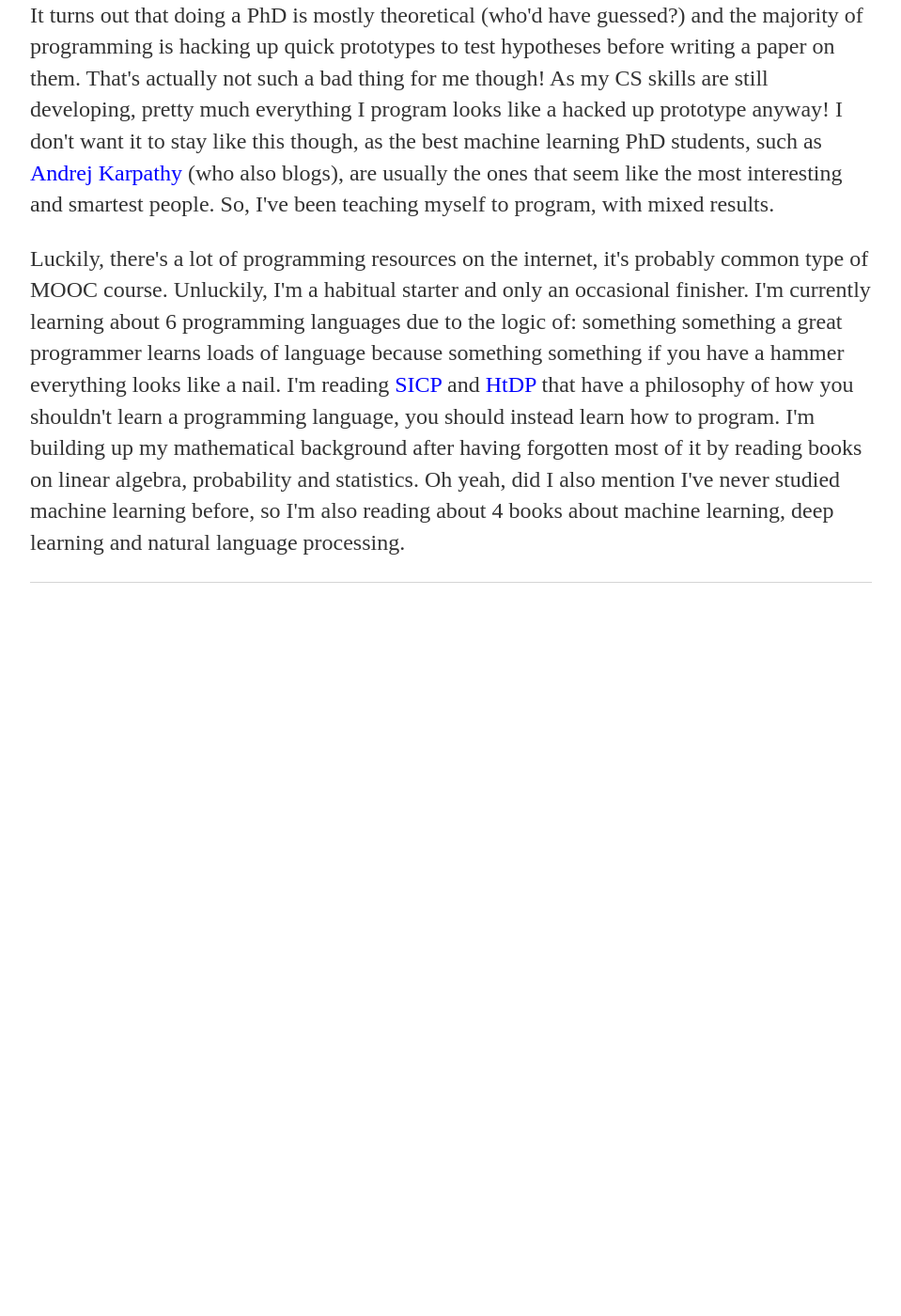
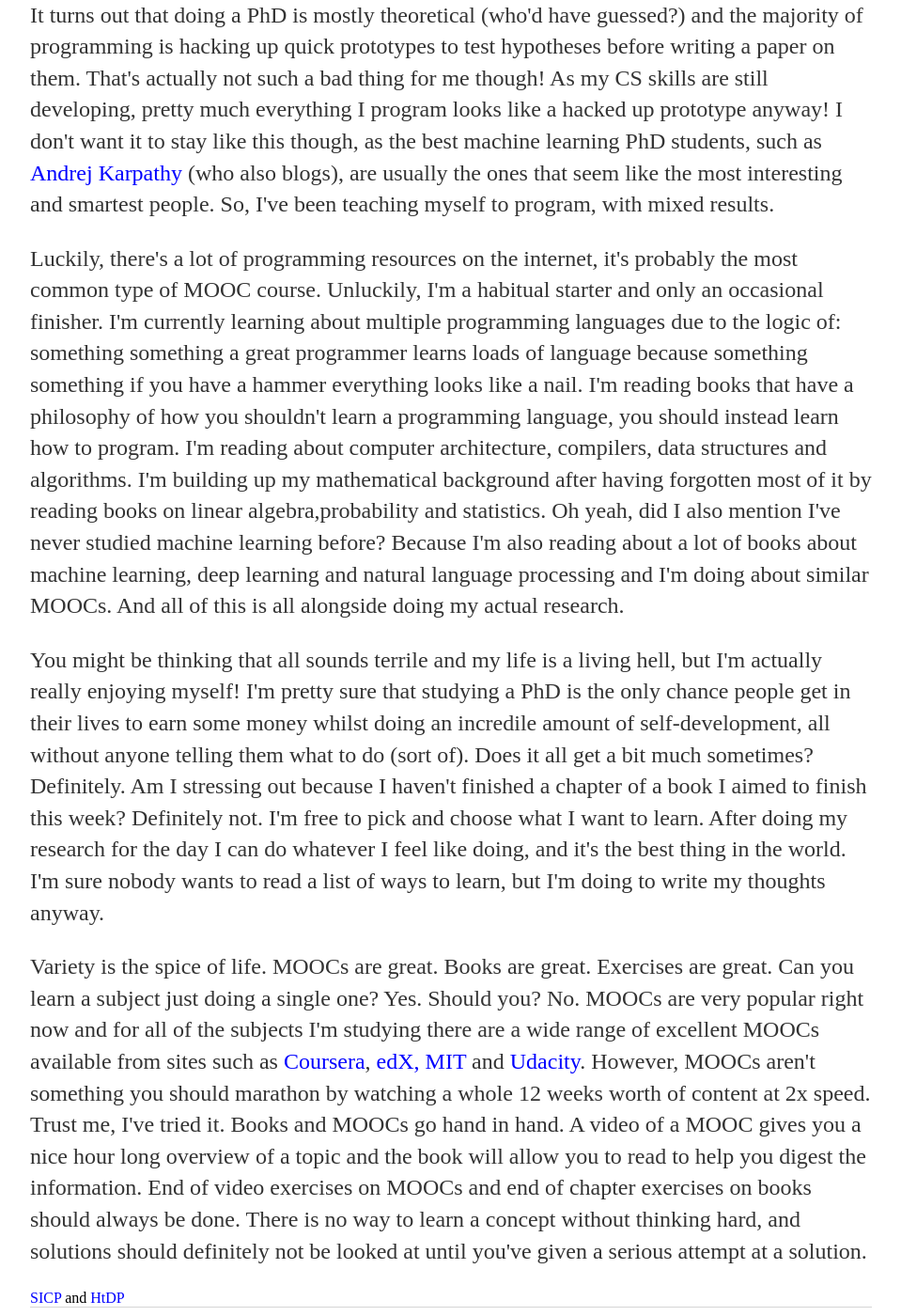
Before and after one commit to bentrevett/bentrevett.github.io, a Jekyll site: the page built from blog/learning-to-learn/index.html, in a window 1280 px wide and 1400 px high, scrolled down 1224 px. Shown: the whole window at 94% size, without its empty margins (160-1119 px from the left). Built offline with Jekyll 4.4.1, drawn with Linux system fonts in a browser that asks for light colours; before the commit the page ends 1854 px from its top, so only the background shows below that.

Commit message:
Update index.html

```diff
--- a/blog/learning-to-learn/index.html
+++ b/blog/learning-to-learn/index.html
@@ -30,9 +30,23 @@ title: Ben Trevett | Learning to Learn
     like this though, as the best machine learning PhD students, such as <a href="http://karpathy.github.io/">Andrej Karpathy</a> (who also blogs), are usually the ones that seem like the most
     interesting and smartest people. So, I've been teaching myself to program, with mixed results. </p>
 
-<p>Luckily, there's a lot of programming resources on the internet, it's probably common type of MOOC course. Unluckily, I'm a habitual starter and only an occasional finisher. I'm currently
-  learning about 6 programming languages due to the logic of: something something a great programmer learns loads of language because something something if you have a hammer everything looks
-  like a nail. I'm reading <a href="https://mitpress.mit.edu/sicp/full-text/book/book.html">SICP</a> and <a href="http://www.htdp.org/">HtDP</a> that have a philosophy of how you shouldn't
-  learn a programming language, you should instead learn how to program. I'm building up my mathematical background after having forgotten most of it by reading books on linear algebra,
-  probability and statistics. Oh yeah, did I also mention I've never studied machine learning before, so I'm also reading about 4 books about machine learning, deep learning and natural language
-  processing.</p>
+  <p>Luckily, there's a lot of programming resources on the internet, it's probably the most common type of MOOC course. Unluckily, I'm a habitual starter and only an occasional finisher. I'm currently
+    learning about multiple programming languages due to the logic of: something something a great programmer learns loads of language because something something if you have a hammer everything looks
+    like a nail. I'm reading books that have a philosophy of how you shouldn't learn a programming language, you should instead learn how to program. I'm reading about computer architecture, compilers,
+    data structures and algorithms. I'm building up my mathematical background after having forgotten most of it by reading books on linear algebra,probability and statistics. Oh yeah, did I also mention
+    I've never studied machine learning before? Because I'm also reading about a lot of books about machine learning, deep learning and natural language processing and I'm doing about similar MOOCs. And all
+    of this is all alongside doing my actual research.</p>
+
+  <p>You might be thinking that all sounds terrile and my life is a living hell, but I'm actually really enjoying myself! I'm pretty sure that studying a PhD is the only chance people get in their lives
+    to earn some money whilst doing an incredile amount of self-development, all without anyone telling them what to do (sort of). Does it all get a bit much sometimes? Definitely. Am I stressing out because
+    I haven't finished a chapter of a book I aimed to finish this week? Definitely not. I'm free to pick and choose what I want to learn. After doing my research for the day I can do whatever I feel like doing,
+    and it's the best thing in the world. I'm sure nobody wants to read a list of ways to learn, but I'm doing to write my thoughts anyway.</p>
+
+  <p>Variety is the spice of life. MOOCs are great. Books are great. Exercises are great. Can you learn a subject just doing a single one? Yes. Should you? No. MOOCs are very popular right now and for all of
+    the subjects I'm studying there are a wide range of excellent MOOCs available from sites such as <a hre="https://www.coursera.org/">Coursera</a>, <a href="https://www.edx.org/">edX<a>, <a href="https://ocw.mit.edu/index.htm">MIT</a>
+    and <a href="https://www.udacity.com/">Udacity</a>. However, MOOCs aren't something you should marathon by watching a whole 12 weeks worth of content at 2x speed. Trust me, I've tried it. Books and MOOCs
+    go hand in hand. A video of a MOOC gives you a nice hour long overview of a topic and the book will allow you to read to help you digest the information. End of video exercises on MOOCs and end of chapter
+    exercises on books should always be done. There is no way to learn a concept without thinking hard, and solutions should definitely not be looked at until you've given a serious attempt at a solution.</p>
+
+    <p></p>
+  <a href="https://mitpress.mit.edu/sicp/full-text/book/book.html">SICP</a> and <a href="http://www.htdp.org/">HtDP</a>
```
